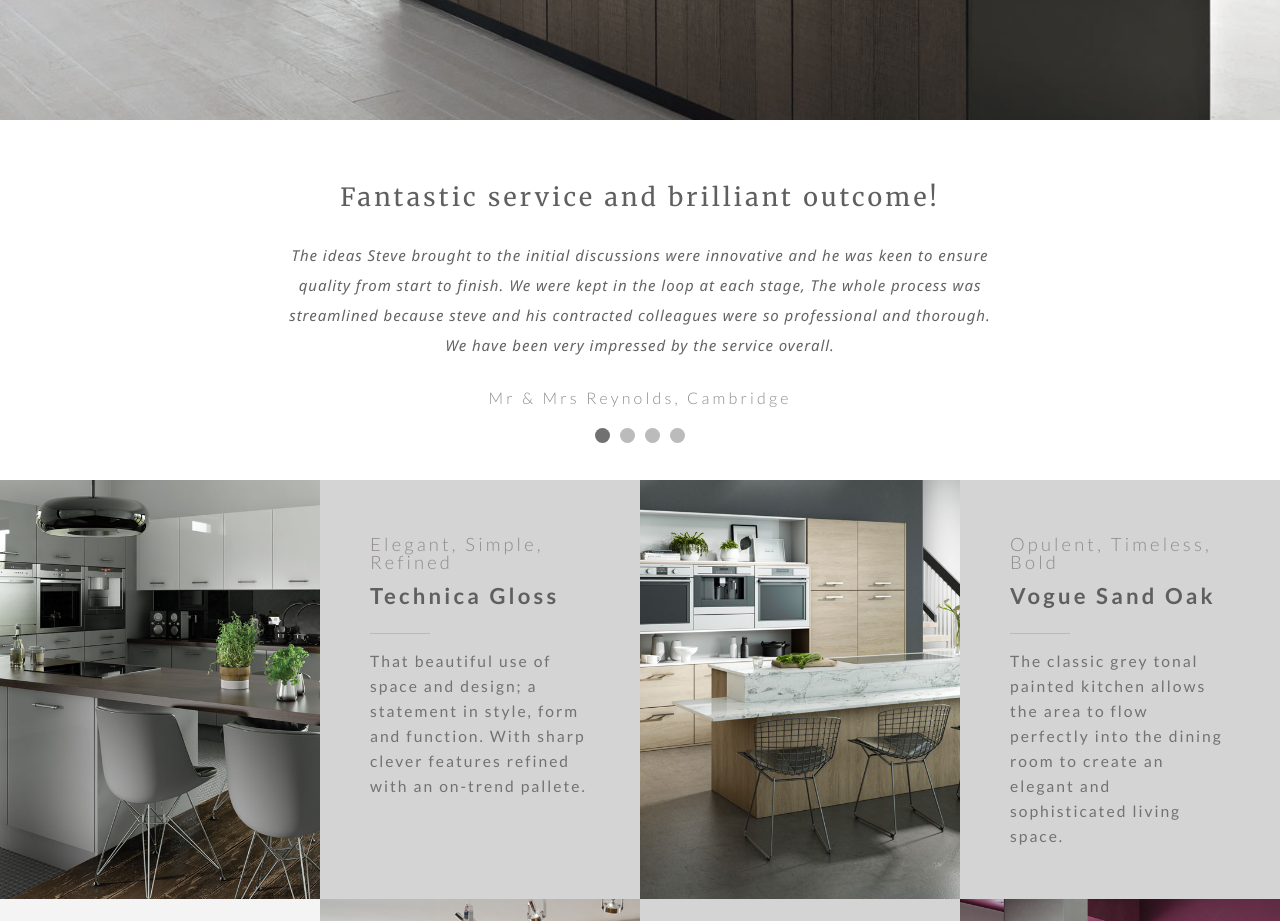
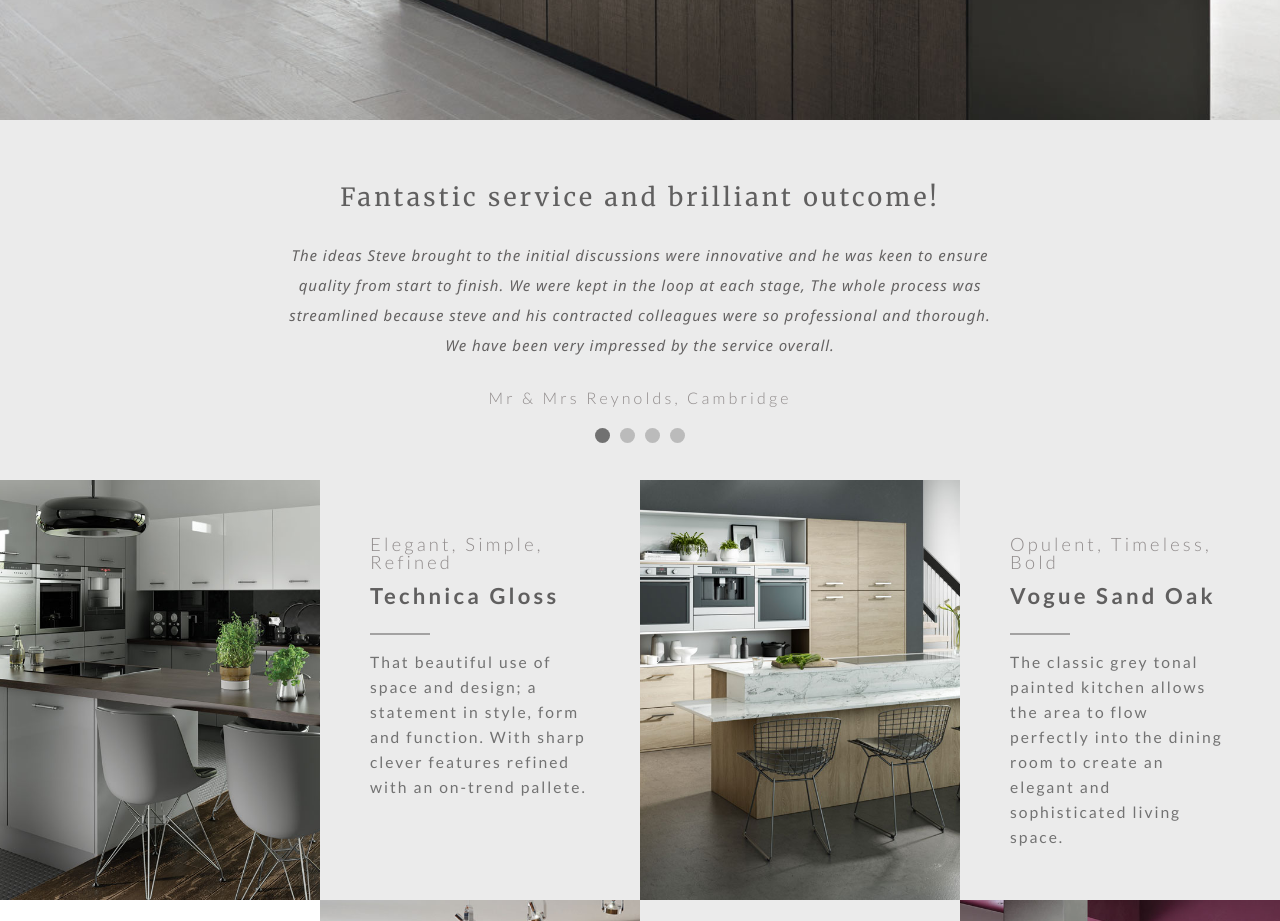
Before and after one commit to Nspringham/SSKitchens, a plain HTML site: page index.html in a window 1280 px wide. Shown: the part 1780-2701 px from the top of the page. Drawn offline with Linux system fonts and the light colour scheme.

Commit message:
final touches to gallery

```diff
--- a/styles.css
+++ b/styles.css
@@ -206,7 +206,7 @@ a:visited {
   position: relative;
   min-height: 360px;
   height: auto;
-  background: rgb(255, 255, 255);
+  background: #EBEBEB;
   display: flex;
   align-items: center;
   justify-content: center;
@@ -265,7 +265,7 @@ a:visited {
   text-align: center;
   padding: 20px;
   margin-bottom: 15px;
-  background: rgb(255, 255, 255);
+  background: #EBEBEB;
 }
 .dot {
   cursor: pointer;
@@ -284,7 +284,6 @@ a:visited {
 /* GALLERY GRID */
 .gallery-container {
   display: block;
-  background-color: #f4f4f4;
   height: auto;
   width: 100%;
 }
@@ -298,8 +297,9 @@ a:visited {
 .gallery-content {
   width: 25%;
   height: auto;
+  /* min-height: 400px; */
   padding: 50px;
-  background-color: rgb(212, 212, 212);
+  background-color: #EBEBEB;
   text-align: left;
   font-family: 'Lato';
   font-size: 115%;
@@ -323,7 +323,7 @@ a:visited {
 
 }
 .content-line {
-  border-bottom: 1px solid rgb(185, 185, 185);
+  border-bottom: 2px solid rgb(163, 162, 162);
   width: 50px;
   height:1px;
   padding: 5px;
```
